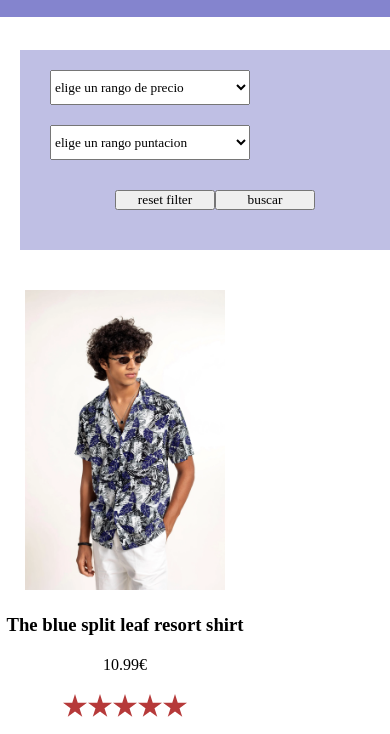
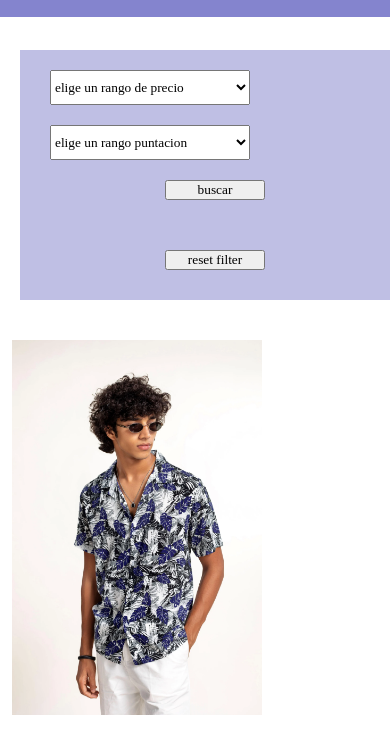
Before and after one commit to jisnadavis/proyecto2, a website built with Vite: page index.html in a window 390 px wide. Shown: the part 110-844 px from the top of the page. Built offline with nearby package versions, Linux system fonts and the light colour scheme.

Commit message:
css change

```diff
--- a/main.js
+++ b/main.js
@@ -282,6 +282,9 @@ selectorstar.addEventListener('change', (e) => {
 //resetbutton
 const filterdiv = document.createElement('div')
 filterdiv.className = 'reset'
+const filterbtn = document.createElement('button')
+filterbtn.textContent = 'buscar'
+filterbtn.addEventListener('click', filtrartwo)
 const resetbutton = document.createElement('button')
 resetbutton.textContent = 'reset filter'
 resetbutton.addEventListener('click', () => {
@@ -291,15 +294,13 @@ resetbutton.addEventListener('click', () => {
   selectorprice.disabled = false
   selectorstar.disabled = false
 })
-const filterbtn = document.createElement('button')
-filterbtn.textContent = 'buscar'
-filterbtn.addEventListener('click', filtrartwo)
+
 divfilter.appendChild(selectorprice)
 divfilter.appendChild(selectorstar)
 aside.appendChild(divfilter)
 aside.appendChild(filterdiv)
+filterdiv.appendChild(filterbtn)
 filterdiv.appendChild(resetbutton)
-filterdiv.appendChild(filterbtn)
 
 //creating products on the rightside
 const productscontainer = document.createElement('div')
--- a/style.css
+++ b/style.css
@@ -54,6 +54,7 @@ header{
   background-color: rgb(132, 132, 206);
   width:100svw;
   height: 15svh;
+  min-width: 300px;
   padding: var(--ppk-padding-m);
   position: fixed;
   z-index: 2;
@@ -157,11 +158,13 @@ header{
   padding: var(--ppk-padding-l);
   flex-direction: column;
   gap: 100px;
- height:200px
+ height:250px
 
 }
 .reset{
   display:flex;
+  flex-direction: column;
+  gap:var(--ppk-gap-xl)
 
 }
 .reset >button{
@@ -176,6 +179,9 @@ header{
 @media(max-width:700px){
   .home{
     display: none;
+  }
+  header{
+    width:100svw;
   }
   .menu{
     display: block;
@@ -198,9 +204,9 @@ header{
 @media(max-width:980px){
   .side_filter{
     width:100svw;
-    height:200px;
+    height:250px;
     background-color: rgb(191, 191, 228);
-
+  min-width: 300px;
    align-items: center;
    align-content: center;
    position: absolute;
@@ -233,7 +239,32 @@ header{
   flex-wrap: wrap;
   position: absolute;
   left:0px;
-  top: 400px;
+  top: 450px;
   gap: var(--ppk-gap-l);
 }
 }
+@media(max-width:980px){
+  .product{
+    width:300px;
+    position: relative;
+    display:flex;
+    flex-direction: column;
+    gap: var(--ppk-gap-s);
+    align-content: center;
+    align-items: center;
+  }
+  .productscontiner{
+    display:flex;
+    width: 70% !important;;
+    flex-wrap: wrap;
+    position: absolute;
+    left:0px;
+    top: 450px;
+    gap: var(--ppk-gap-l);
+    align-content: center;
+    align-items: center;
+    justify-content: center;
+  }
+  .productsize>img{
+    width:250px;
+  }}
```
